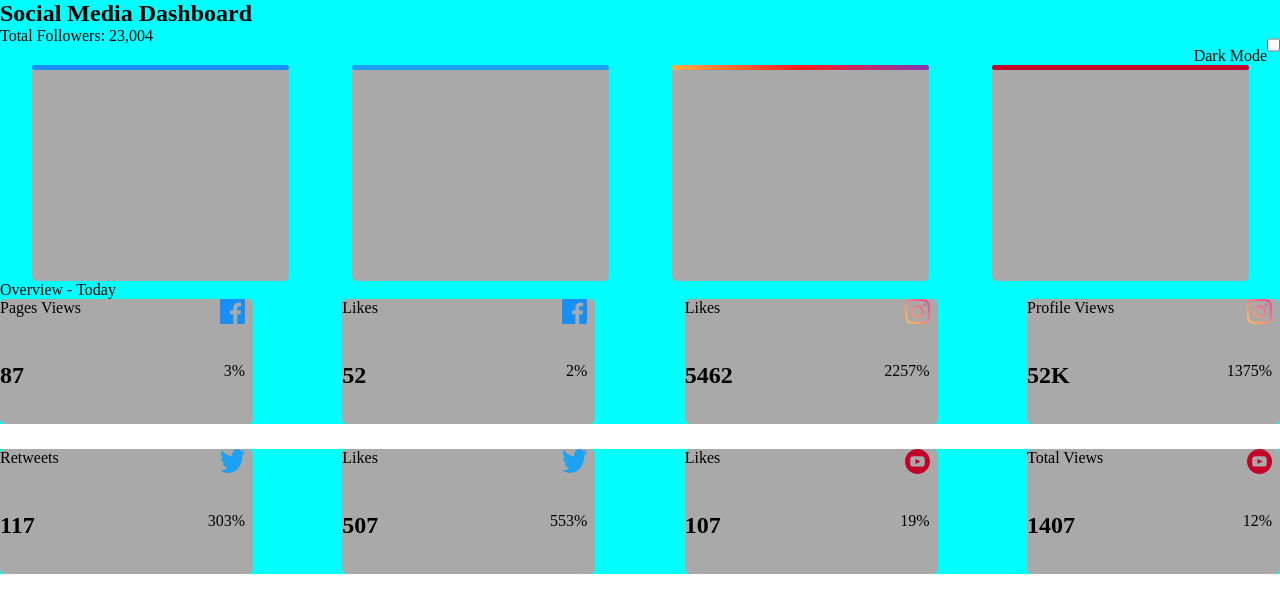
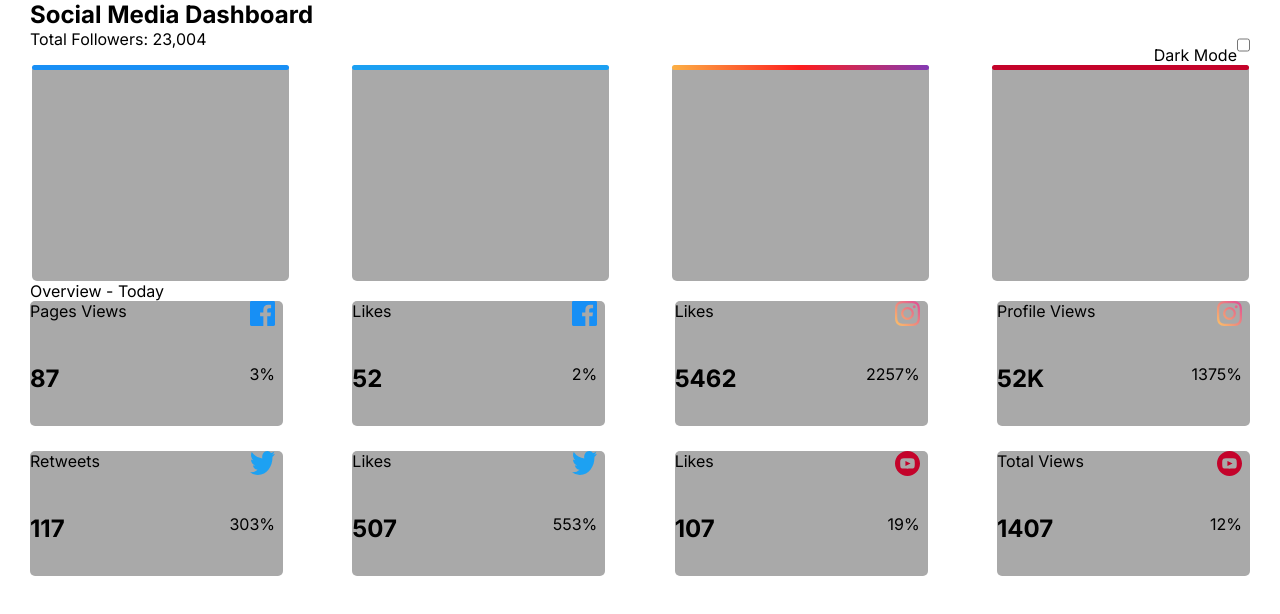
Before and after one commit to Lo-exe/social-media-dashboard-with-theme-switcher-master, a plain HTML site: page index.html in a window 1280 px wide. Drawn offline with Linux system fonts and the light colour scheme; a script that the page names is missing.

Commit message:
Update style.css

```diff
--- a/css/style.css
+++ b/css/style.css
@@ -1,10 +1,24 @@
+@import url("https://fonts.googleapis.com/css2?family=Inter:wght@400;700&display=swap");
 * {
   margin: 0;
   padding: 0;
 }
 
-section {
-  background-color: aqua;
+#cabecalho {
+  margin-left: 30px;
+  margin-right: 30px;
+}
+
+body {
+  font-family: "Inter", sans-serif;
+}
+
+h1 {
+  font-weight: 700;
+}
+
+p {
+  font-weight: 400;
 }
 
 div {
@@ -73,6 +87,10 @@ div {
   background-color: hsl(348, 97%, 39%);
 }
 
+#overview {
+  margin-left: 30px;
+  margin-right: 30px;
+}
 #overview p {
   margin: 0;
 }
@@ -81,6 +99,8 @@ div {
   display: flex;
   flex-direction: row;
   justify-content: space-between;
+  margin-left: 30px;
+  margin-right: 30px;
 }
 
 #divatua {
@@ -109,4 +129,6 @@ div {
   flex-direction: row;
   justify-content: space-between;
   margin-top: 25px;
+  margin-left: 30px;
+  margin-right: 30px;
 }/*# sourceMappingURL=style.css.map */
```
